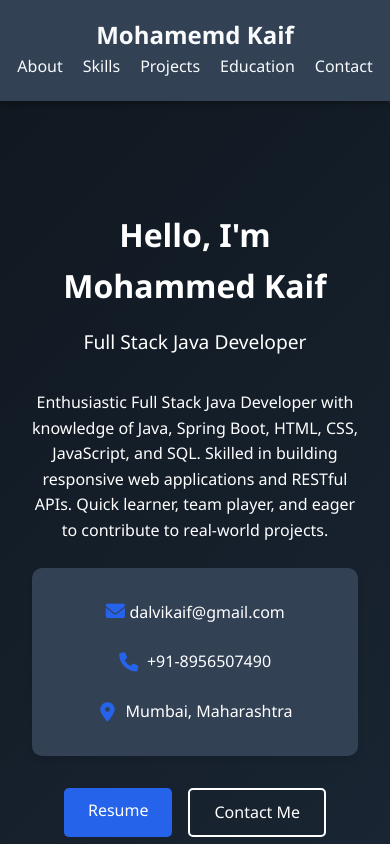
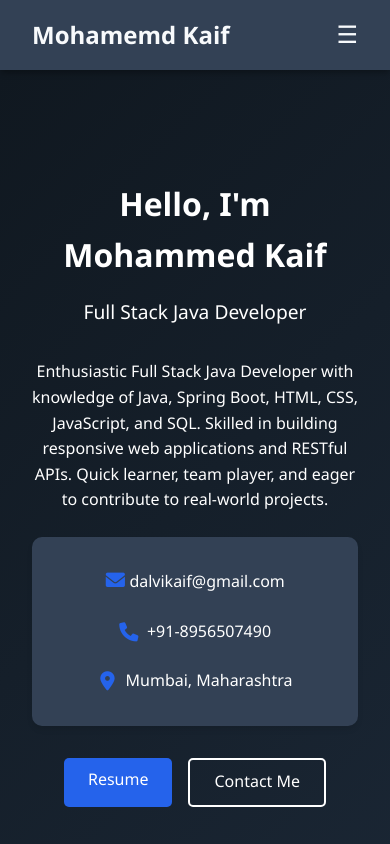
Before and after one commit to MohammedKaif278/Portfolio, a plain HTML site: page index.html in a window 390 px wide. Shown: the top 844 px of the page. Drawn offline with nearby package versions, Linux system fonts and the light colour scheme.

Commit message:
portfolio changes

```diff
--- a/index.html
+++ b/index.html
@@ -18,6 +18,8 @@
   <header>
     <nav class="navbar">
       <h1 class="logo">Mohamemd Kaif</h1>
+
+       <button class="hamburger" id="hamburger-btn">☰</button>
 
       <ul class="nav-links" id="nav-menu">
         <li><a href="#about">About</a></li>
@@ -55,8 +57,7 @@
       </div>
 
       <div class="hero-btns">
-        <!-- <a href="#projects" class="btn">View Projects</a> -->
-        <a href="resume.pdf" target="_blank" class="btn">Resume</a>
+        <a href="Mohammed-Kaif-Resume.pdf (3).pdf" target="_blank" class="btn">Resume</a>
         <a href="#contact" class="btn secondary-btn">Contact Me</a>
       </div>
     </div>
--- a/script.js
+++ b/script.js
@@ -5,6 +5,23 @@
     });
 
 
+
+// Mobile menu toggle
+    const hamburgerBtn = document.getElementById('hamburger-btn');
+    const navMenu = document.getElementById('nav-menu');
+
+    hamburgerBtn.addEventListener('click', () => {
+      navMenu.classList.toggle('open');
+      hamburgerBtn.textContent = navMenu.classList.contains('open') ? '✕' : '☰';
+    });
+
+    // Close menu when clicking on a link
+    document.querySelectorAll('.nav-links a').forEach(link => {
+      link.addEventListener('click', () => {
+        navMenu.classList.remove('open');
+        hamburgerBtn.textContent = '☰';
+      });
+    });
 
     // Form validation
     const contactForm = document.getElementById('contact-form');
--- a/style.css
+++ b/style.css
@@ -12,13 +12,7 @@
    --transition: all 0.3s ease;
  }
 
- /* .dark {
-      --bg: #1e293b;
-      --text: #f8fafc;
-      --text-light: #e2ecfb;
-      --card-bg: #334155;
-      --shadow: 0 4px 6px -1px rgba(0, 0, 0, 0.3);
-    } */
+
 
  * {
    margin: 0;
@@ -28,11 +22,8 @@
 
  body {
    font-family: 'Segoe UI', Tahoma, Geneva, Verdana, sans-serif;
-   /* background: var(--bg); original */
    background: #1e293b;
-
    color: var(--text);
-
    line-height: 1.6;
    transition: var(--transition);
  }
@@ -43,9 +34,7 @@
 
  /* Header & Navigation */
  header {
-   /* background: var(--card-bg); original */
    background: #334155;
-   /* box-shadow: var(--shadow); */
    box-shadow: 0 4px 6px -1px rgba(0, 0, 0, 0.3);
    position: sticky;
    top: 0;
@@ -64,7 +53,6 @@
  .logo {
    font-size: 1.5rem;
    font-weight: 700;
-   /* color: var(--text); original */
    color: #f8fafc;
  }
 
@@ -76,7 +64,6 @@
 
  .nav-links li a {
    text-decoration: none;
-   /* color: var(--text);original */
    color: #f8fafc;
    font-weight: 500;
    transition: var(--transition);
@@ -108,7 +95,6 @@
    border: none;
    font-size: 1.5rem;
    cursor: pointer;
-   /* color: var(--text); */
    color: #f8fafc;
  }
 
@@ -133,9 +119,7 @@
    align-items: center;
    justify-content: center;
    text-align: center;
-   /* background: linear-gradient(135deg, var(--primary), var(--secondary)); */
    background: linear-gradient(135deg, #101820, #1a2634);
-
    color: white;
    padding: 0 2rem;
  }
@@ -295,17 +279,14 @@
 
  .skills-grid {
    display: grid;
-   /* grid-template-columns: repeat(auto-fill, minmax(200px, 1fr)); */
    gap: 1.5rem;
    grid-template-columns: repeat(3, 1fr);
  }
 
  .skill-category {
-   /* background: var(--card-bg);original */
    background: #334155;
    padding: 1.5rem;
    border-radius: 8px;
-   /* box-shadow: var(--shadow);original */
    box-shadow: 0 4px 6px -1px rgba(0, 0, 0, 0.3);
  }
 
@@ -342,7 +323,6 @@
  }
 
  .card {
-   /* background: var(--card-bg);original */
    background: #334155;
    border-radius: 10px;
    overflow: hidden;
@@ -372,7 +352,6 @@
  }
 
  .card p {
-   /* color: var(--text-light);original */
    color: #e2ecfb;
    margin-bottom: 1.5rem;
    line-height: 1.6;
@@ -439,11 +418,9 @@
 
  /* Education Section */
  .education-item {
-   /* background: var(--card-bg);original */
    background: #334155;
    padding: 1.5rem;
    border-radius: 8px;
-   /* box-shadow: var(--shadow);original */
    box-shadow: 0 4px 6px -1px rgba(0, 0, 0, 0.3);
    margin-bottom: 1.5rem;
  }
@@ -454,7 +431,6 @@
  }
 
  .education-item p {
-   /* color: var(--text-light);original */
    color: #e2ecfb;
    margin-bottom: 0.5rem;
  }
@@ -483,7 +459,6 @@
    border: 1px solid #ddd;
    border-radius: 5px;
    font-family: inherit;
-   /* background: var(--card-bg);original */
    background: #334155;
    color: white;
    transition: var(--transition);
@@ -538,7 +513,6 @@ textarea::placeholder {
  }
 
  .contact-info {
-   /* background: var(--card-bg);original */
    background: #334155;
    padding: 2rem;
    border-radius: 10px;
@@ -584,21 +558,17 @@ textarea::placeholder {
    width: 40px;
    height: 40px;
    text-decoration: none;
-   /* background: var(--primary); */
-
    color: white;
    border-radius: 50%;
    transition: var(--transition);
  }
 
  .social-links a:hover {
-   /* background: var(--primary-light); */
    transform: translateY(-3px);
  }
 
  /* Footer */
  footer {
-   /* background: var(--card-bg);original */
    background: #334155;
    padding: 2rem;
    text-align: center;
@@ -615,22 +585,28 @@ textarea::placeholder {
  /* Responsive Design */
  @media (max-width: 768px) {
 
+ .hamburger {
+        display: block;
+        z-index: 1001;
+      }
 
-   .navbar{
-    display: flex;
-    flex-direction: column;
-    justify-content: center;
-    align-items: center;
-   }
+      .nav-links {
+        position: fixed;
+        top: 70px;
+        left: -100%;
+        width: 100%;
+        height: calc(100vh - 70px);
+        background: var(--bg-dark);
+        flex-direction: column;
+        align-items: center;
+        padding: 2rem 0;
+        transition: all 0.3s ease;
+      }
 
-    .nav-links {
-    display: flex;
-    gap: 20px;
-    overflow-x: auto;
-    white-space: nowrap;
-    padding-bottom: 5px;
-    scrollbar-width: none; /* Hide scrollbar */
-  }
+      .nav-links.open {
+        left: 0;
+      }
+
 
   .nav-links::-webkit-scrollbar {
     display: none;
```
Also changed, not shown: 2 other files.
